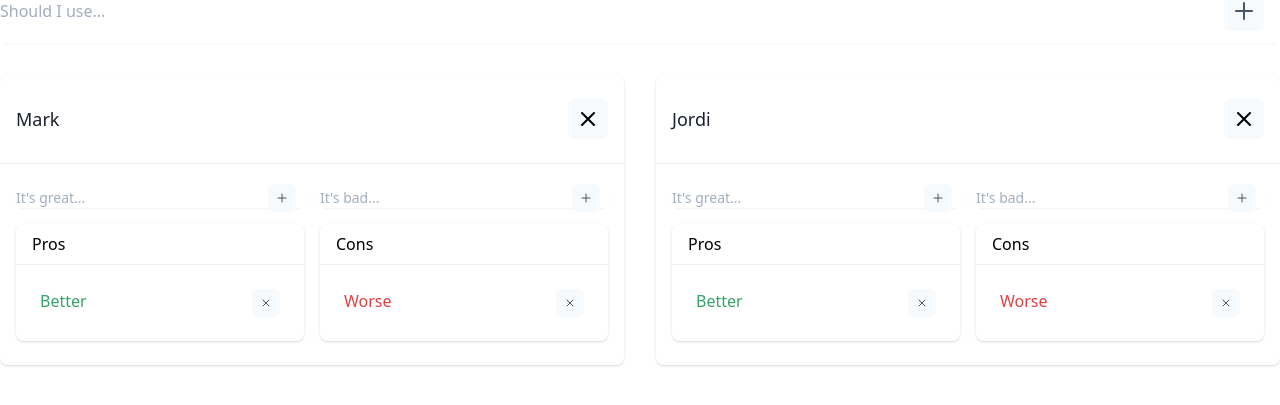
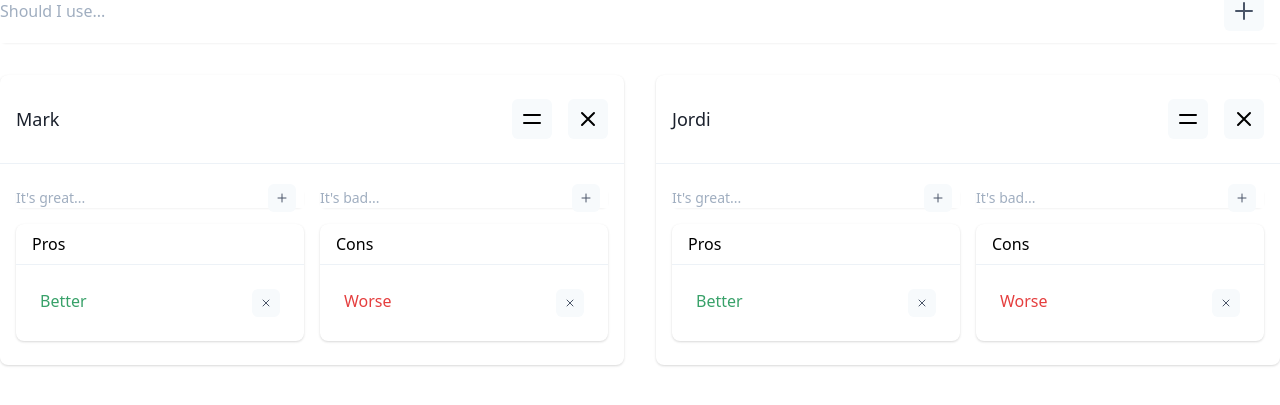
Before and after one commit to markmead/quick-pros-cons, a Vue app: page / in a window 1280 px wide. Shown: the part 149-554 px from the top of the page. Built offline with nearby package versions, Linux system fonts and the light colour scheme; what @tailwindcss/ui would draw is missing.

Commit message:
feat: add drag n drop to lists

```diff
--- a/package.json
+++ b/package.json
@@ -13,6 +13,7 @@
     "html2pdf.js": "^0.9.2",
     "tailwindcss": "^1.2.0",
     "vue": "^2.6.11",
+    "vuedraggable": "^2.23.2",
     "vuelidate": "^0.7.5"
   },
   "devDependencies": {
--- a/src/App.vue
+++ b/src/App.vue
@@ -62,11 +62,33 @@
           <div class="mt-2 text-sm text-red-500" v-if="submitStatus === 'ERROR'">Field is required</div>
         </form>
 
-        <div class="grid gap-8 mt-4 md:mt-8" :class="listsPerRowClass" ref="allLists">
+        <div ref="allLists">
+          <draggable
+            v-model="listTitles"
+            handle="#handleDrag"
+            class="grid gap-8 mt-4 md:mt-8"
+            :class="listsPerRowClass"
+          >
             <ListWrapper v-for="(listTitle, index) in listTitles" :key="index" :title="listTitle" :id="index">
               <button
+                id="handleDrag"
+                class="inline-flex justify-center items-center bg-gray-100 hover:bg-gray-200 focus:outline-none focus:shadow-outline p-2 rounded-md"
+              >
+                <svg
+                  fill="none"
+                  stroke="currentColor"
+                  stroke-linecap="round"
+                  stroke-linejoin="round"
+                  stroke-width="2"
+                  viewBox="0 0 24 24"
+                  class="w-6 h-6"
+                >
+                  <path d="M4 8h16M4 16h16"></path>
+                </svg>
+              </button>
+              <button
                 @click="removeList(index)"
-              class="inline-flex justify-center items-center bg-gray-100 hover:bg-gray-200 focus:outline-none focus:shadow-outline p-2 rounded-md"
+                class="ml-4 inline-flex justify-center items-center bg-gray-100 hover:bg-gray-200 focus:outline-none focus:shadow-outline p-2 rounded-md"
               >
                 <svg
                   fill="none"
@@ -81,6 +103,7 @@
                 </svg>
               </button>
             </ListWrapper>
+          </draggable>
         </div>
       </div>
     </div>
@@ -89,6 +112,7 @@
 
 <script>
 import html2pdf from 'html2pdf.js'
+import draggable from 'vuedraggable'
 import { required } from 'vuelidate/lib/validators'
 
 import Layout from '@/components/Layout'
@@ -139,6 +163,7 @@ export default {
     }
   },
   components: {
+    draggable,
     Layout,
     Title,
     ListWrapper,
@@ -152,3 +177,9 @@ export default {
   }
 }
 </script>
+
+<style lang="postcss" scoped>
+.sortable-chosen {
+  @apply border-2 border-dashed border-gray-300 shadow-lg;
+}
+</style>
```
Also changed, not shown: src/components/ListWrapper.vue (+4 -4 lines), 1 other file (tests, documents, lock files or other folders). Lines whose indentation alone changed are shown as unchanged.
